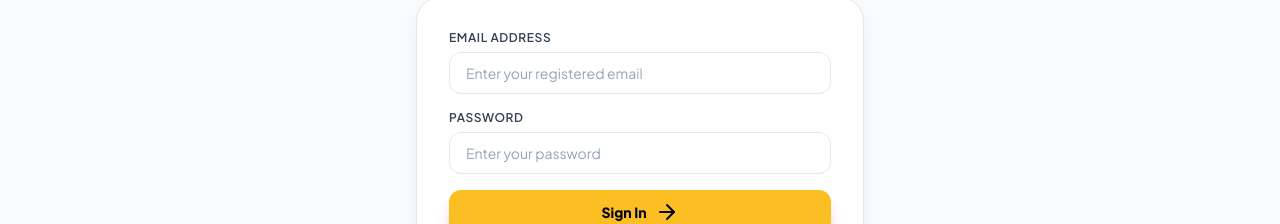
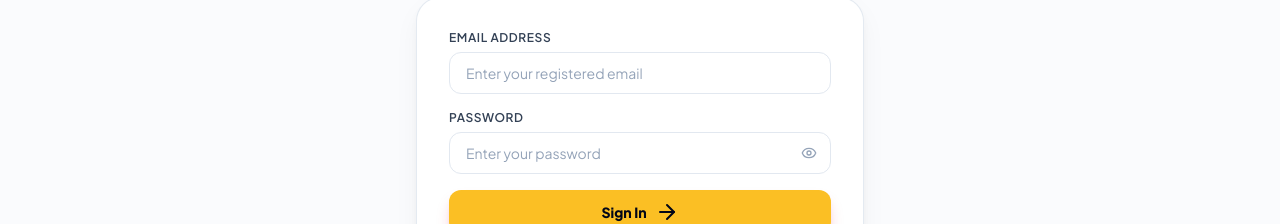
Before and after one commit to SrinadhKanupuru/Cars, a React (Vite) app in the folder frontend/: page /login in a window 1280 px wide. Shown: the part 350-574 px from the top of the page. Built offline with nearby package versions, Linux system fonts and the light colour scheme; no server answers.

Commit message:
feat: add reusable Input and Textarea components with error and helper text support

```diff
--- a/frontend/src/components/ui/Input.jsx
+++ b/frontend/src/components/ui/Input.jsx
@@ -1,4 +1,5 @@
-import React from 'react';
+import React, { useState } from 'react';
+import { Eye, EyeOff } from 'lucide-react';
 import { cn } from '../../utils/cn';
 
 export function Input({
@@ -9,9 +10,13 @@ export function Input({
   className,
   id,
   type = 'text',
+  showPasswordToggle = true,
   ...props
 }) {
+  const [showPassword, setShowPassword] = useState(false);
   const inputId = id || (label ? label.toLowerCase().replace(/\s+/g, '-') : undefined);
+  const isPassword = type === 'password';
+  const effectiveType = isPassword ? (showPassword ? 'text' : 'password') : type;
 
   return (
     <div className="w-full space-y-1.5 text-left">
@@ -28,15 +33,31 @@ export function Input({
         )}
         <input
           id={inputId}
-          type={type}
+          type={effectiveType}
           className={cn(
-            "w-full rounded-xl border bg-white px-4 py-2.5 text-sm text-slate-900 placeholder:text-slate-400 transition-all duration-200 focus:outline-none focus:ring-2 focus:ring-brand-500 focus:border-transparent disabled:cursor-not-allowed disabled:bg-slate-50 disabled:text-slate-400",
+            "w-full rounded-xl border bg-white px-4 py-2.5 text-sm text-slate-900 placeholder:text-slate-400 transition-all duration-200 focus:outline-none focus:ring-2 focus:ring-amber-500 focus:border-transparent disabled:cursor-not-allowed disabled:bg-slate-50 disabled:text-slate-400",
             Icon ? "pl-10" : "pl-4",
+            isPassword && showPasswordToggle ? "pr-11" : "pr-4",
             error ? "border-rose-300 focus:ring-rose-500" : "border-slate-200 hover:border-slate-300",
             className
           )}
           {...props}
         />
+        {isPassword && showPasswordToggle && (
+          <button
+            type="button"
+            tabIndex={-1}
+            onClick={() => setShowPassword(!showPassword)}
+            className="absolute inset-y-0 right-0 pr-3.5 flex items-center text-slate-400 hover:text-slate-600 focus:outline-none transition-colors cursor-pointer"
+            aria-label={showPassword ? "Hide password" : "Show password"}
+          >
+            {showPassword ? (
+              <EyeOff className="w-4 h-4 text-slate-600" />
+            ) : (
+              <Eye className="w-4 h-4 text-slate-400 hover:text-slate-600" />
+            )}
+          </button>
+        )}
       </div>
       {error ? (
         <p className="text-xs text-rose-600 font-medium">{error}</p>
```
